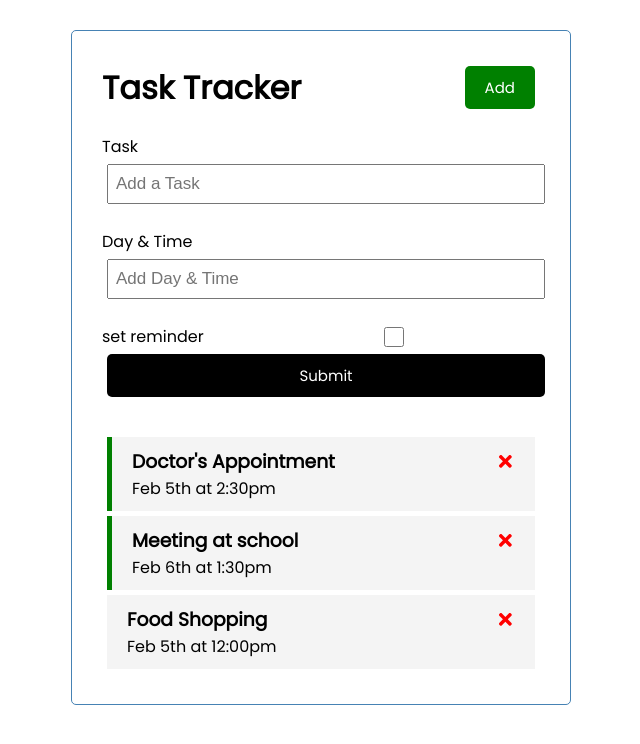
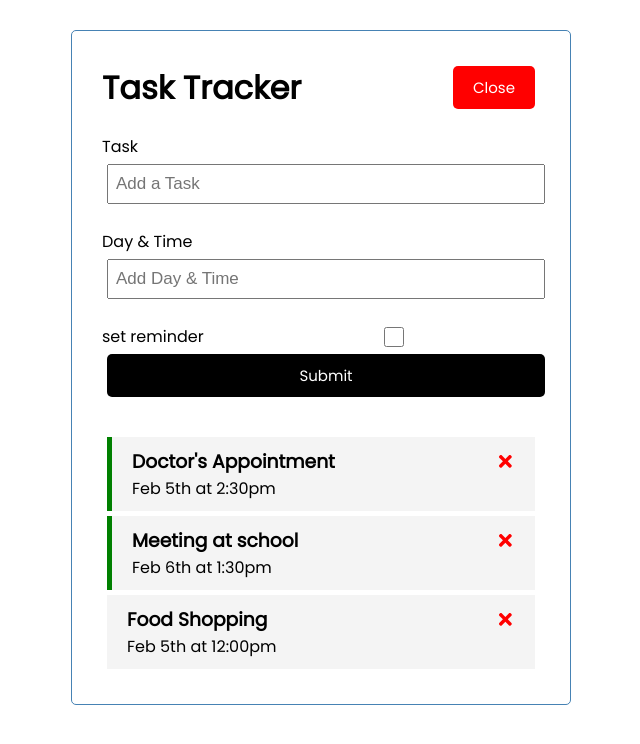
Before and after one commit to NoorAli-180/task-tracker, a React (Create React App) app: page / in a window 1280 px wide. Both pictures are taken after a click on the button "Add". Shown: the top 744 px of the page, without its empty margins (319-959 px from the left). Built offline with nearby package versions, Linux system fonts and the light colour scheme.

Commit message:
all done (except routing)

```diff
--- a/src/App.js
+++ b/src/App.js
@@ -30,6 +30,7 @@ class App extends React.Component {
 
     this.state = {
       tasks: tasks,
+      formOpened: false,
     }
   }
 
@@ -43,11 +44,27 @@ class App extends React.Component {
     this.setState({tasks: this.state.tasks.map((task) => task.id === id ? {...task, reminder: !task.reminder} : task)});
   }
 
+  // AddTask
+  addTask = (task) => {
+    const id = Math.floor(Math.random() * 100);
+
+    this.setState({tasks: [...this.state.tasks, {...task, id}]});
+  }
+
+  // Toggle Form
+  toggleForm = () => {
+    this.setState({formOpened: !this.state.formOpened});
+  }
+
   render() {
     return (
       <div className="container">
-        <Header />
-        <AddTask />
+        <Header
+        toggleForm = {this.toggleForm}
+        formOpened = {this.state.formOpened}/>
+        {
+          this.state.formOpened && <AddTask onAdd = {this.addTask}/>
+        }
         <TaskList
           tasks={this.state.tasks}
           deleteTask={this.deleteTask}
--- a/src/components/AddTask.jsx
+++ b/src/components/AddTask.jsx
@@ -1,24 +1,53 @@
-import React from 'react';
+import React, { useState } from 'react';
+
 
 import '../index.css';
 
-export const AddTask = (props) => {
+export const AddTask = ({ onAdd }) => {
+    const [text, setText] = useState("");
+    const [day, setDay] = useState("");
+    const [reminder, setReminder] = useState(false);
+
+    const onSubmit = (e) => {
+        e.preventDefault();
+
+        if(!(text || day)){
+            alert('Please add a task');
+            return;
+        }
+
+        const newTask = {text, day, reminder};
+
+        onAdd(newTask);
+
+        setText('');
+        setDay('');
+        setReminder(false);
+    }
+
     return (
-        <form className="add-form">
+        <form className="add-form" onSubmit = { onSubmit }>
             <div className="form-control">
                 <label>Task</label>
-                <input type="text" placeholder="Add a Task" />
+                <input type="text" placeholder="Add a Task"
+                value = {text}
+                onChange = {(e) => setText(e.target.value)}/>
             </div>
             <div className="form-control">
                 <label>Day & Time</label>
-                <input type="text" placeholder="Add Day & Time" />
+                <input type="text" placeholder="Add Day & Time"
+                value = {day}
+                onChange = {(e) => setDay(e.target.value)}/>
             </div>
             <div className="form-control-check">
                 <label>set reminder</label>
-                <input type="checkbox" />
+                <input type="checkbox"
+                checked = {reminder}
+                onChange = {(e) => setReminder(e.target.checked)}/>
             </div>
 
-            <input type="submit" className="btn btn-block" />
+            <input type="submit" className="btn btn-block"
+            />
         </form>
     )
 }
--- a/src/components/Button.jsx
+++ b/src/components/Button.jsx
@@ -2,11 +2,12 @@ import React from 'react';
 
 import '../index.css';
 
-export const Button = ({color}) => {
+export const Button = ({color, toggleForm, formOpened}) => {
     return (
-        <button className="btn" style = {{background: color}}
-        onClick = {()=> console.log('click')}>
-            Add
+        <button className="btn"
+            style = {{background: color}}
+            onClick = {toggleForm}>
+            {formOpened ? 'Close' : 'Add'}
         </button>
-    )
+    );
 }
--- a/src/components/Header.jsx
+++ b/src/components/Header.jsx
@@ -3,11 +3,14 @@ import React from 'react';
 import '../index.css';
 import {Button} from './Button.jsx';
 
-export const Header = (props) => {
+export const Header = ({ toggleForm, formOpened }) => {
     return (
         <div className="header">
             <h1>Task Tracker</h1>
-            <Button color = 'green'/>
+            <Button
+            color = {formOpened ? 'red' : 'green'}
+            toggleForm = {toggleForm}
+            formOpened = {formOpened}/>
         </div>
     );
 }
```
